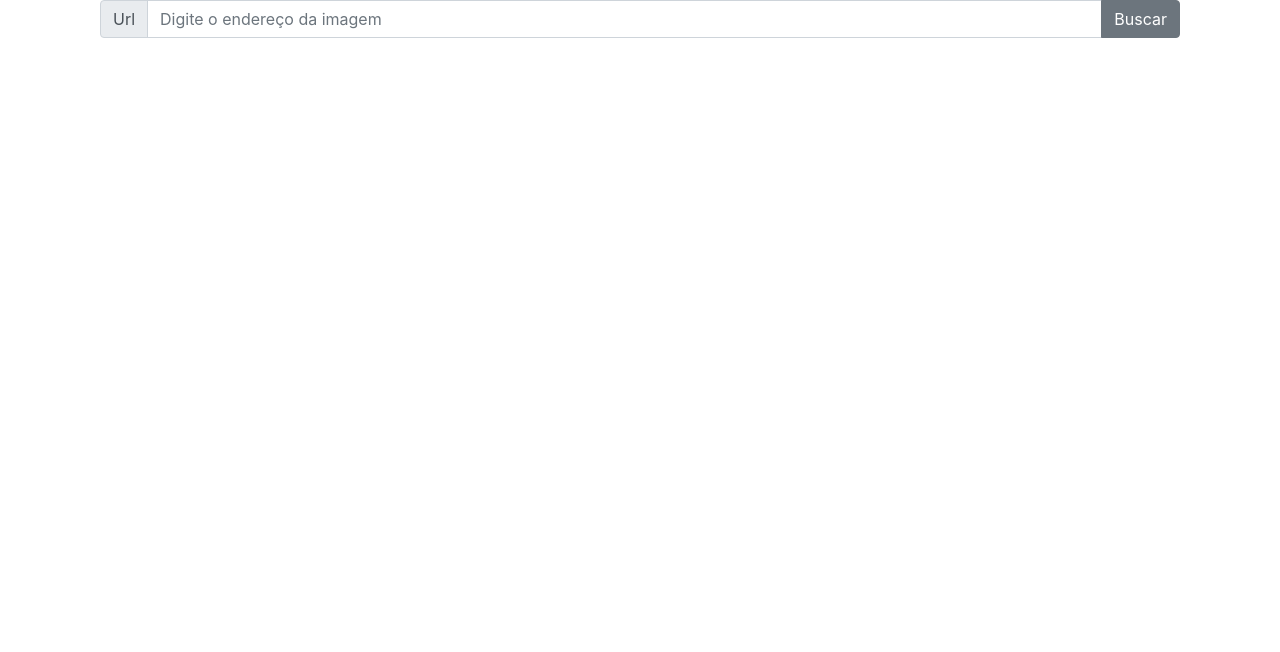
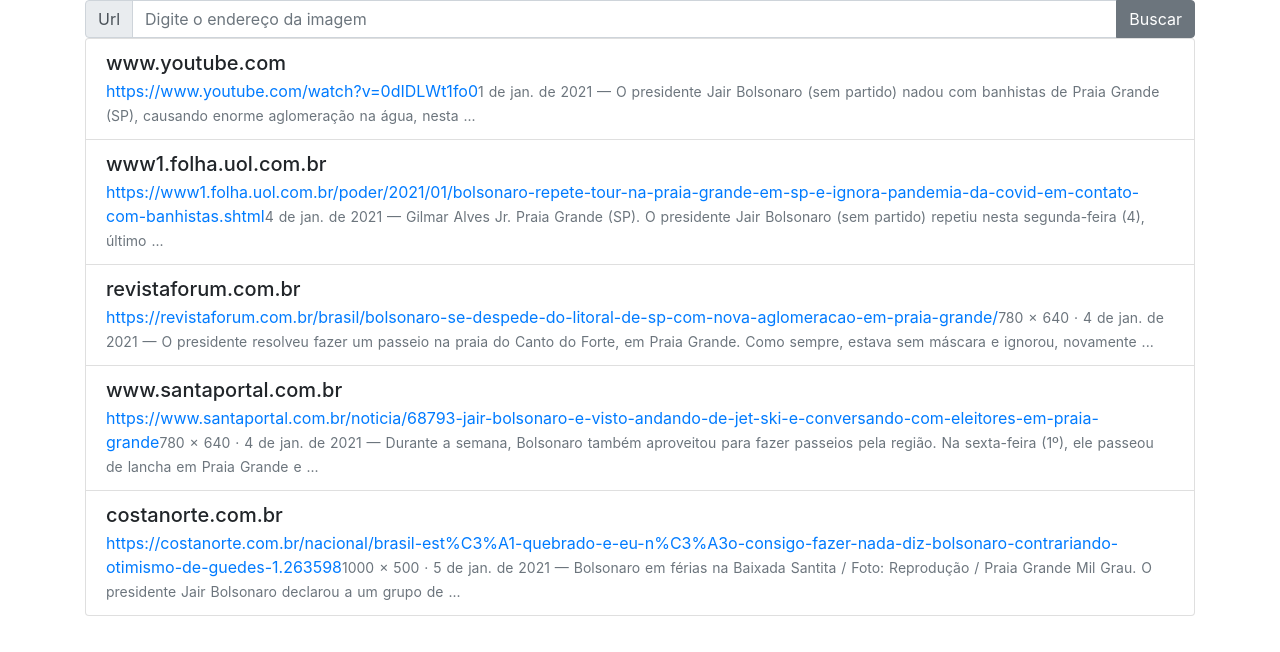
Before and after one commit to danielgoqueiroz/reverseSearchView, a Nuxt app: page / in a window 1280 px wide. Shown: the top 652 px of the page. Built offline with nearby package versions, Linux system fonts and the light colour scheme; no server answers.

Commit message:
Ajustes de view

```diff
--- a/pages/index.vue
+++ b/pages/index.vue
@@ -1,27 +1,32 @@
 <template>
   <b-container>
-    <b-row>
-      <b-col>
-        <div class="container">
     <b-input-group prepend="Url">
       <b-form-input
         v-model="link"
         placeholder="Digite o endereço da imagem"
       ></b-form-input>
       <b-input-group-append>
-              <b-button
-                :varian="isOn ? 'success' : 'secondary'"
-                @click="search(link)"
+        <b-button :varian="isOn ? 'success' : 'secondary'" @click="search(link)"
           >Buscar</b-button
         >
       </b-input-group-append>
     </b-input-group>
+
+    <b-list-group>
+      <b-list-group-item
+        v-for="result in resultFinded"
+        :key="result.index"
+        class="flex-column align-items-start"
+      >
+        <div class="d-flex w-100 justify-content-between">
+          <h5 class="mb-1">{{ result.host }}</h5>
+          <small class="text-muted"></small>
         </div>
-      </b-col>
-    </b-row>
-    <b-row>
-      <b-table striped hover :items="resultFinded"></b-table>
-    </b-row>
+        <a :href="result.link">{{ result.link }}</a>
+
+        <small class="text-muted">{{ result.text }}</small>
+      </b-list-group-item>
+    </b-list-group>
   </b-container>
 </template>
 
@@ -34,8 +39,33 @@
       // link: 'https://amazonas.news/wp-content/uploads/2021/04/image.jpg',
       link: '',
       isOn: false,
-      teste: {},
-      resultFinded: {},
+      resultFinded: [
+        {
+          host: 'www.youtube.com',
+          link: 'https://www.youtube.com/watch?v=0dIDLWt1fo0',
+          text: '1 de jan. de 2021 — O presidente Jair Bolsonaro (sem partido) nadou com banhistas de Praia Grande (SP), causando enorme aglomeração na água, nesta ...',
+        },
+        {
+          host: 'www1.folha.uol.com.br',
+          link: 'https://www1.folha.uol.com.br/poder/2021/01/bolsonaro-repete-tour-na-praia-grande-em-sp-e-ignora-pandemia-da-covid-em-contato-com-banhistas.shtml',
+          text: '4 de jan. de 2021 — Gilmar Alves Jr. Praia Grande (SP). O presidente Jair Bolsonaro (sem partido) repetiu nesta segunda-feira (4), último ...',
+        },
+        {
+          host: 'revistaforum.com.br',
+          link: 'https://revistaforum.com.br/brasil/bolsonaro-se-despede-do-litoral-de-sp-com-nova-aglomeracao-em-praia-grande/',
+          text: '780 × 640 · 4 de jan. de 2021 — O presidente resolveu fazer um passeio na praia do Canto do Forte, em Praia Grande. Como sempre, estava sem máscara e ignorou, novamente ...',
+        },
+        {
+          host: 'www.santaportal.com.br',
+          link: 'https://www.santaportal.com.br/noticia/68793-jair-bolsonaro-e-visto-andando-de-jet-ski-e-conversando-com-eleitores-em-praia-grande',
+          text: '780 × 640 · 4 de jan. de 2021 — Durante a semana, Bolsonaro também aproveitou para fazer passeios pela região. Na sexta-feira (1º), ele passeou de lancha em Praia Grande e ...',
+        },
+        {
+          host: 'costanorte.com.br',
+          link: 'https://costanorte.com.br/nacional/brasil-est%C3%A1-quebrado-e-eu-n%C3%A3o-consigo-fazer-nada-diz-bolsonaro-contrariando-otimismo-de-guedes-1.263598',
+          text: '1000 × 500 · 5 de jan. de 2021 — Bolsonaro em férias na Baixada Santita / Foto: Reprodução / Praia Grande Mil Grau. O presidente Jair Bolsonaro declarou a um grupo de ...',
+        },
+      ],
     }
   },
   mounted() {
```
Also changed, not shown: assets/data.json (added, +30 -0 lines). Lines whose indentation alone changed are shown as unchanged.
